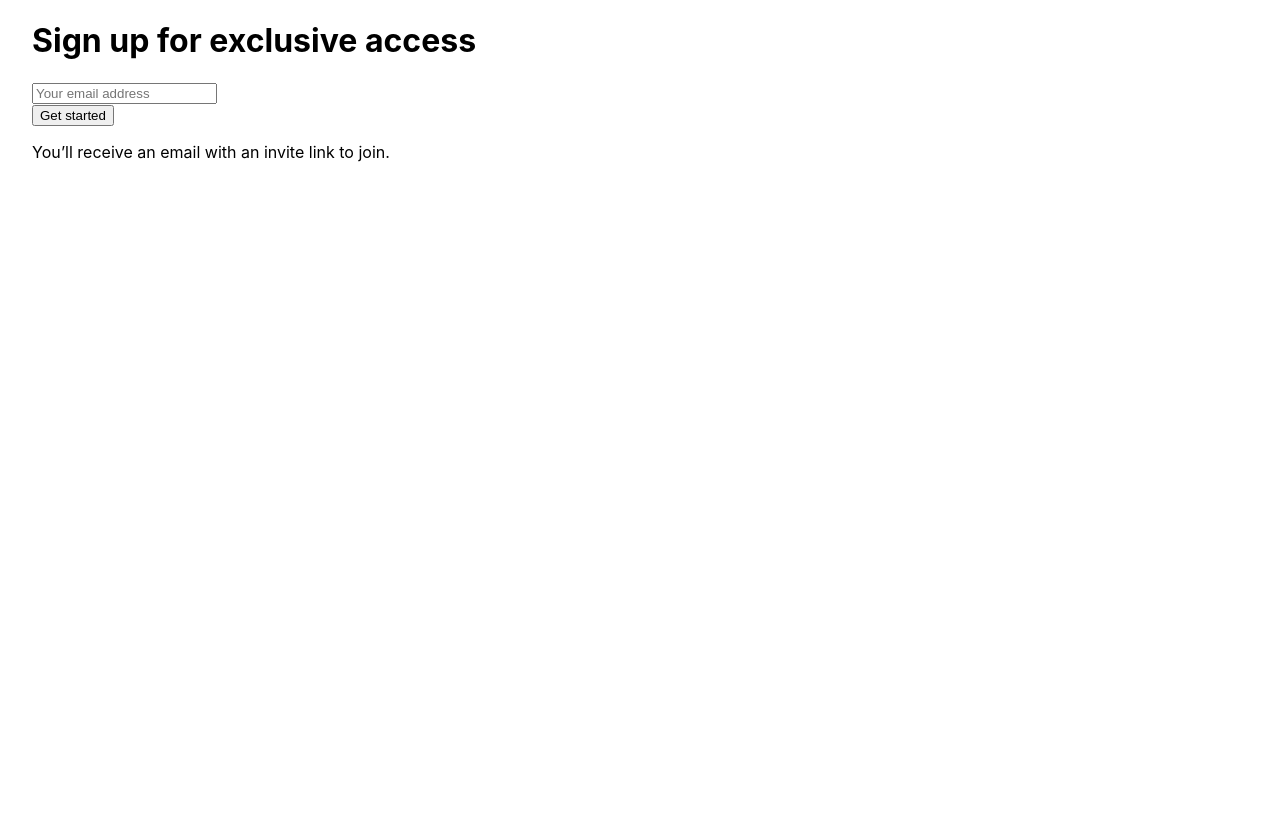
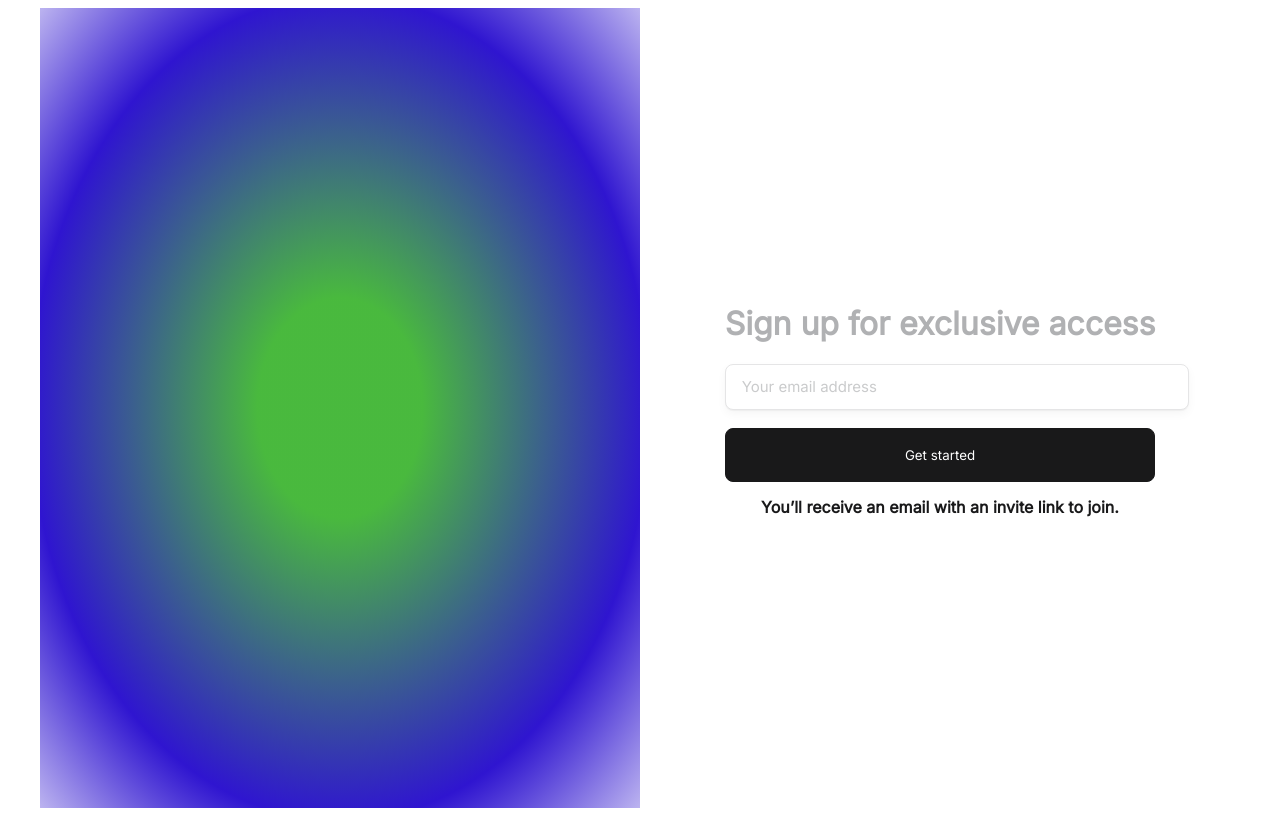
Before and after one commit to TejasChaudhariNdb/loch, a Next.js app: page / in a window 1280 px wide. Built offline with nearby package versions, Linux system fonts and the light colour scheme.

Commit message:
fe: email input added

```diff
--- a/styles/globals.css
+++ b/styles/globals.css
@@ -1,26 +1,75 @@
-html,
-body {
-  padding: 0;
-  margin: 0;
-  font-family: -apple-system, BlinkMacSystemFont, Segoe UI, Roboto, Oxygen,
-    Ubuntu, Cantarell, Fira Sans, Droid Sans, Helvetica Neue, sans-serif;
+*{
+  font-family: 'Inter';
+  font-style: normal;
+}
+.container{
+  display: flex;
+
 }
 
-a {
-  color: inherit;
-  text-decoration: none;
+.screen{
+  flex: 1;
+
 }
 
-* {
-  box-sizing: border-box;
+.left{
+  background: radial-gradient(79.84% 79.84% at 50% 50%, rgba(31, 169, 17, 0.810119) 17.21%, #2F15D0 64.58%, rgba(0, 0, 0, 0) 100%);
+height: 100vh;
+width: 100%;
 }
 
-@media (prefers-color-scheme: dark) {
-  html {
-    color-scheme: dark;
-  }
-  body {
-    color: white;
-    background: black;
-  }
+.right{
+  display: flex;
+  justify-content: center;
+  align-items: center;
 }
+
+.get_started{
+  background: #19191A;
+border: 1px solid #19191A;
+border-radius: 8px;
+padding: 18px 28px;
+gap: 12px;
+color: #FFFFFF;
+width: 100%;
+margin-top: 18px;
+}
+
+.right_container{
+
+}
+
+.email_input{
+
+  width: 100%;
+  min-height: 28px;
+  border-radius: 4px;
+  padding: 8px 16px;
+  background: #FFFFFF;
+  border: 1px solid #E5E5E6;
+  box-shadow: 0px 4px 10px rgba(0, 0, 0, 0.04), 0px 1px 1px rgba(0, 0, 0, 0.04);
+  border-radius: 8px;
+  transition: all 0.1s ease 0s;
+  font-weight: 500;
+  font-size: 15px;
+  line-height: 120%;
+  color:black;
+
+}
+.email_input::placeholder {
+  color: #CACBCC;
+}
+
+.signup_heading{
+  color: #B0B1B3;
+
+}
+
+.email_info{
+  color: #19191A;
+width: 100%;
+text-align: center;
+font-weight: 600;
+font-size: 16px;
+line-height: 120%;
+}
```
Also changed, not shown: components/Notifaction.jsx (added), components/Testimonials.jsx (added), components/Watch.jsx (added).
